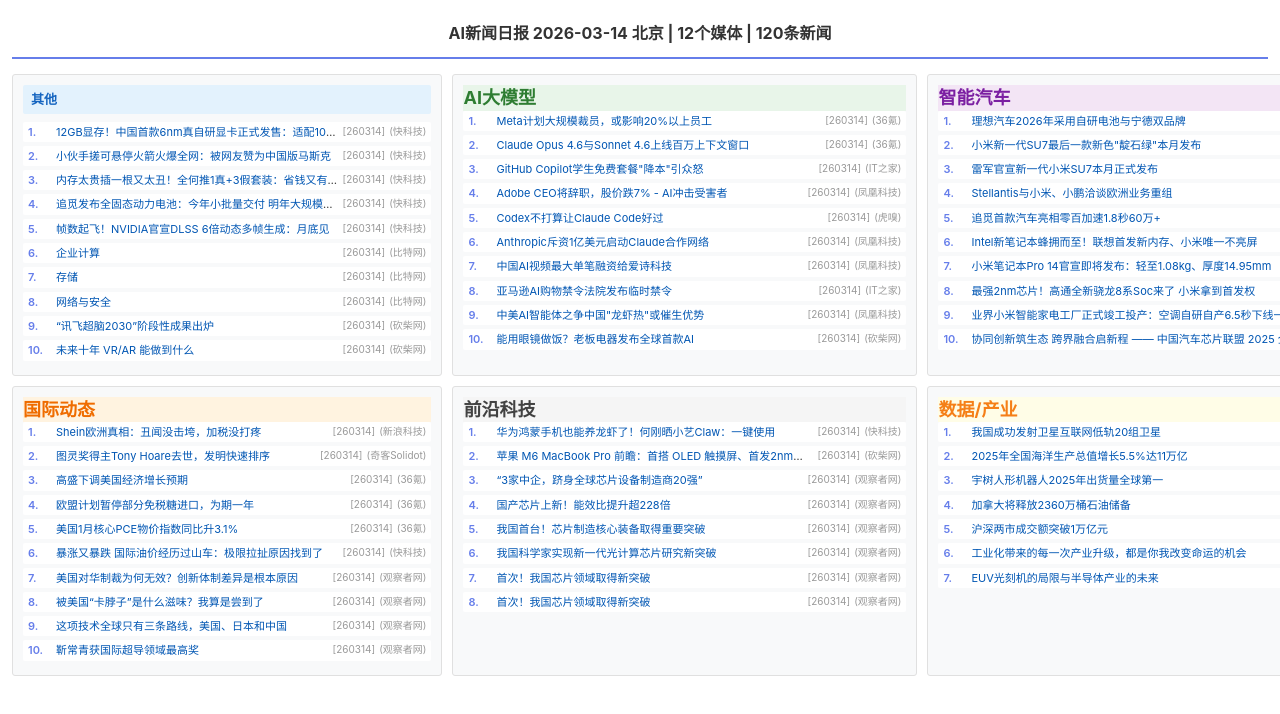
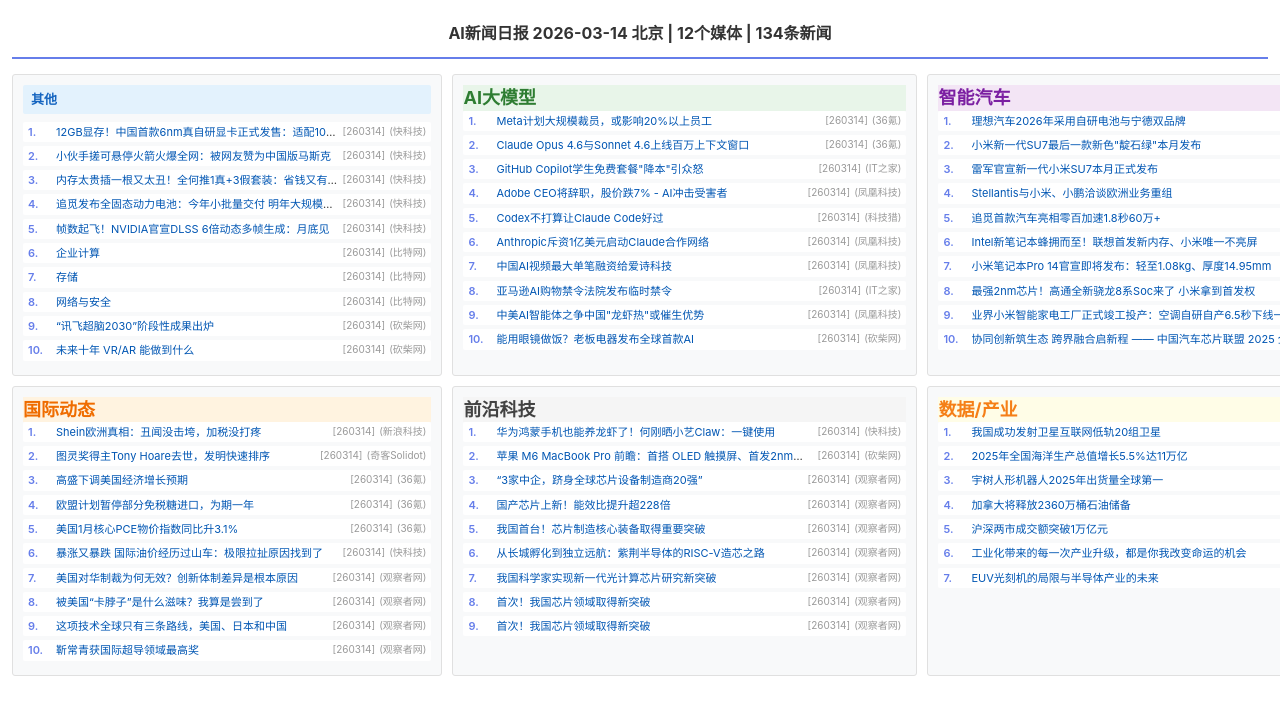
Before and after one commit to kevinxuk/ai-news, a plain HTML site: page index.html in a window 1280 px wide. Shown: the top 714 px of the page. Drawn offline with Linux system fonts and the light colour scheme.

Commit message:
Add Kejilie: 13 media, ~%d news

```diff
--- a/index.html
+++ b/index.html
@@ -30,7 +30,7 @@
 </head>
 <body>
 <div class="header">
-<h1>AI新闻日报 2026-03-14 北京 | 12个媒体 | 120条新闻</h1>
+<h1>AI新闻日报 2026-03-14 北京 | 12个媒体 | 134条新闻</h1>
 </div>
 <div class="container">
 <div class="column">
@@ -52,7 +52,7 @@
 <div class="news-item"><span class="news-num">2.</span><span class="news-content"><a href="https://36kr.com/newsflashes/3722131061700996" target="_blank">Claude Opus 4.6与Sonnet 4.6上线百万上下文窗口</a></span><span class="news-date">[260314]</span><span class="source">(36氪)</span></div>
 <div class="news-item"><span class="news-num">3.</span><span class="news-content"><a href="https://m.ithome.com/html/928628.htm" target="_blank">GitHub Copilot学生免费套餐"降本"引众怒</a></span><span class="news-date">[260314]</span><span class="source">(IT之家)</span></div>
 <div class="news-item"><span class="news-num">4.</span><span class="news-content"><a href="https://tech.ifeng.com/c/8rS48582dlW" target="_blank">Adobe CEO将辞职，股价跌7% - AI冲击受害者</a></span><span class="news-date">[260314]</span><span class="source">(凤凰科技)</span></div>
-<div class="news-item"><span class="news-num">5.</span><span class="news-content"><a href="https://www.huxiu.com/article/4842028.html" target="_blank">Codex不打算让Claude Code好过</a></span><span class="news-date">[260314]</span><span class="source">(虎嗅)</span></div>
+<div class="news-item"><span class="news-num">5.</span><span class="news-content"><a href="https://www.huxiu.com/article/4842028.html" target="_blank">Codex不打算让Claude Code好过</a></span><span class="news-date">[260314]</span><span class="source">(科技猎)</span></div>
 <div class="news-item"><span class="news-num">6.</span><span class="news-content"><a href="https://tech.ifeng.com/c/8rRrPA4DBEm" target="_blank">Anthropic斥资1亿美元启动Claude合作网络</a></span><span class="news-date">[260314]</span><span class="source">(凤凰科技)</span></div>
 <div class="news-item"><span class="news-num">7.</span><span class="news-content"><a href="https://tech.ifeng.com/c/8rSIYnwPi5w" target="_blank">中国AI视频最大单笔融资给爱诗科技</a></span><span class="news-date">[260314]</span><span class="source">(凤凰科技)</span></div>
 <div class="news-item"><span class="news-num">8.</span><span class="news-content"><a href="https://m.ithome.com/html/928624.htm" target="_blank">亚马逊AI购物禁令法院发布临时禁令</a></span><span class="news-date">[260314]</span><span class="source">(IT之家)</span></div>
@@ -92,9 +92,10 @@
 <div class="news-item"><span class="news-num">3.</span><span class="news-content"><a href="http://guancha.cn/internation/2026_01_31_805680.shtml" target="_blank">“3家中企，跻身全球芯片设备制造商20强”</a></span><span class="news-date">[260314]</span><span class="source">(观察者网)</span></div>
 <div class="news-item"><span class="news-num">4.</span><span class="news-content"><a href="http://guancha.cn/industry-science/2026_01_22_804732.shtml" target="_blank">国产芯片上新！能效比提升超228倍</a></span><span class="news-date">[260314]</span><span class="source">(观察者网)</span></div>
 <div class="news-item"><span class="news-num">5.</span><span class="news-content"><a href="http://guancha.cn/industry-science/2026_01_17_804174.shtml" target="_blank">我国首台！芯片制造核心装备取得重要突破</a></span><span class="news-date">[260314]</span><span class="source">(观察者网)</span></div>
-<div class="news-item"><span class="news-num">6.</span><span class="news-content"><a href="http://guancha.cn/industry-science/2025_12_19_801029.shtml" target="_blank">我国科学家实现新一代光计算芯片研究新突破</a></span><span class="news-date">[260314]</span><span class="source">(观察者网)</span></div>
-<div class="news-item"><span class="news-num">7.</span><span class="news-content"><a href="http://guancha.cn/politics/2025_10_27_794646.shtml" target="_blank">首次！我国芯片领域取得新突破</a></span><span class="news-date">[260314]</span><span class="source">(观察者网)</span></div>
-<div class="news-item"><span class="news-num">8.</span><span class="news-content"><a href="http://guancha.cn/industry-science/2025_10_25_794561.shtml" target="_blank">首次！我国芯片领域取得新突破</a></span><span class="news-date">[260314]</span><span class="source">(观察者网)</span></div>
+<div class="news-item"><span class="news-num">6.</span><span class="news-content"><a href="http://guancha.cn/industry-science/2025_12_22_801209.shtml" target="_blank">从长城孵化到独立远航：紫荆半导体的RISC-V造芯之路</a></span><span class="news-date">[260314]</span><span class="source">(观察者网)</span></div>
+<div class="news-item"><span class="news-num">7.</span><span class="news-content"><a href="http://guancha.cn/industry-science/2025_12_19_801029.shtml" target="_blank">我国科学家实现新一代光计算芯片研究新突破</a></span><span class="news-date">[260314]</span><span class="source">(观察者网)</span></div>
+<div class="news-item"><span class="news-num">8.</span><span class="news-content"><a href="http://guancha.cn/politics/2025_10_27_794646.shtml" target="_blank">首次！我国芯片领域取得新突破</a></span><span class="news-date">[260314]</span><span class="source">(观察者网)</span></div>
+<div class="news-item"><span class="news-num">9.</span><span class="news-content"><a href="http://guancha.cn/industry-science/2025_10_25_794561.shtml" target="_blank">首次！我国芯片领域取得新突破</a></span><span class="news-date">[260314]</span><span class="source">(观察者网)</span></div>
 </div>
 <div class="column">
 <h2>数据/产业</h2>
```
